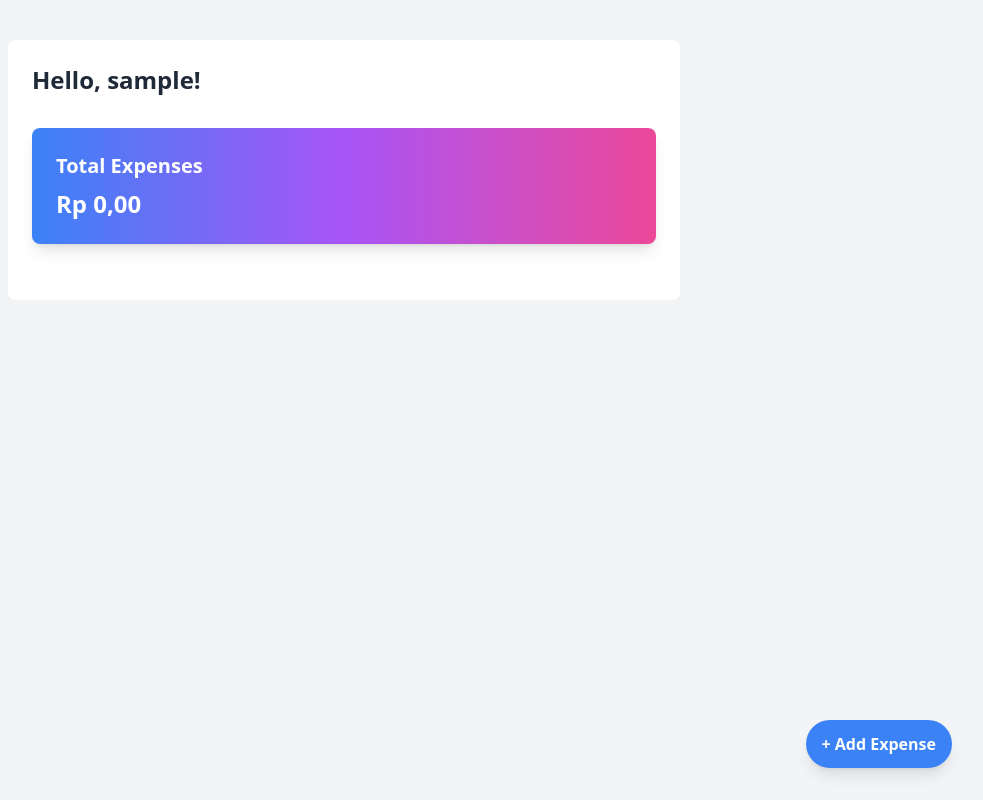
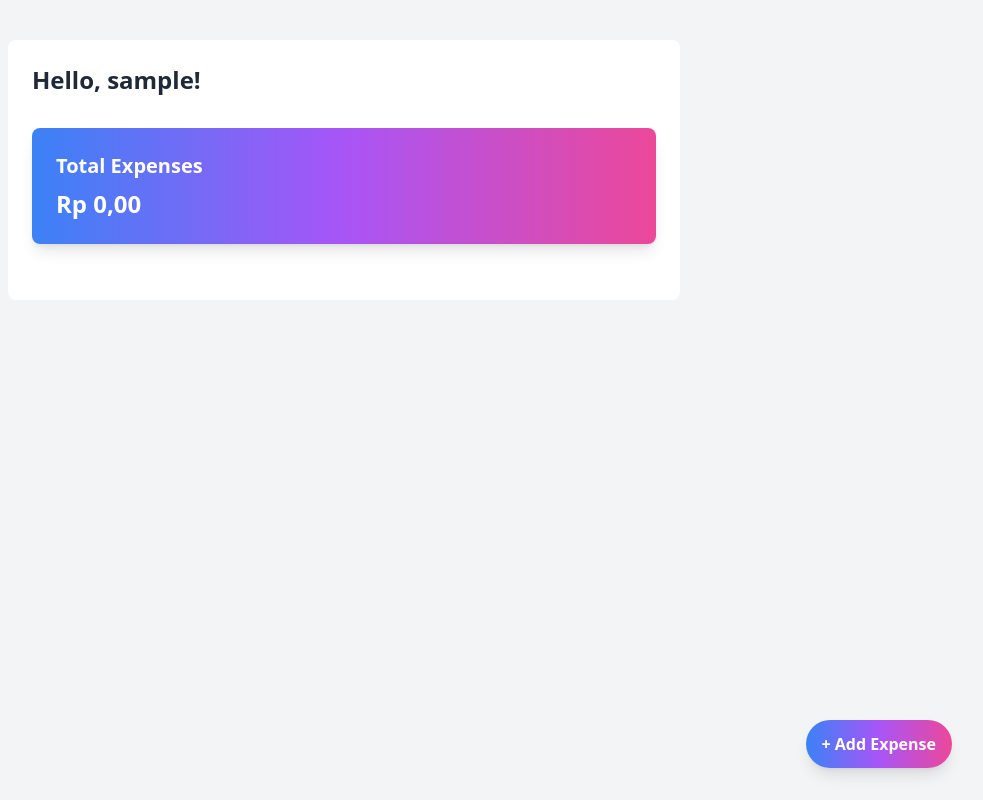
Before and after one commit to ervanervan/expense-tracker, a React (Vite) app: page /expenses in a window 1280 px wide. Shown: the whole page, without its empty margins (296-1279 px from the left). Built offline with nearby package versions, Linux system fonts and the light colour scheme; sample sign-in values are in the browser's storage.

Commit message:
update: bg button

```diff
--- a/src/pages/Expenses.jsx
+++ b/src/pages/Expenses.jsx
@@ -106,7 +106,7 @@ const Expenses = () => {
 
         <button
           onClick={() => setShowForm(!showForm)}
-          className="fixed bottom-8 right-8 bg-blue-500 hover:bg-blue-600 text-white font-bold py-3 px-4 rounded-full shadow-lg transition duration-200 ease-in-out"
+          className="fixed bottom-8 right-8 bg-gradient-to-r from-blue-500 via-purple-500 to-pink-500 hover:bg-blue-600 text-white font-bold py-3 px-4 rounded-full shadow-lg transition duration-200 ease-in-out"
         >
           + Add Expense
         </button>
```
